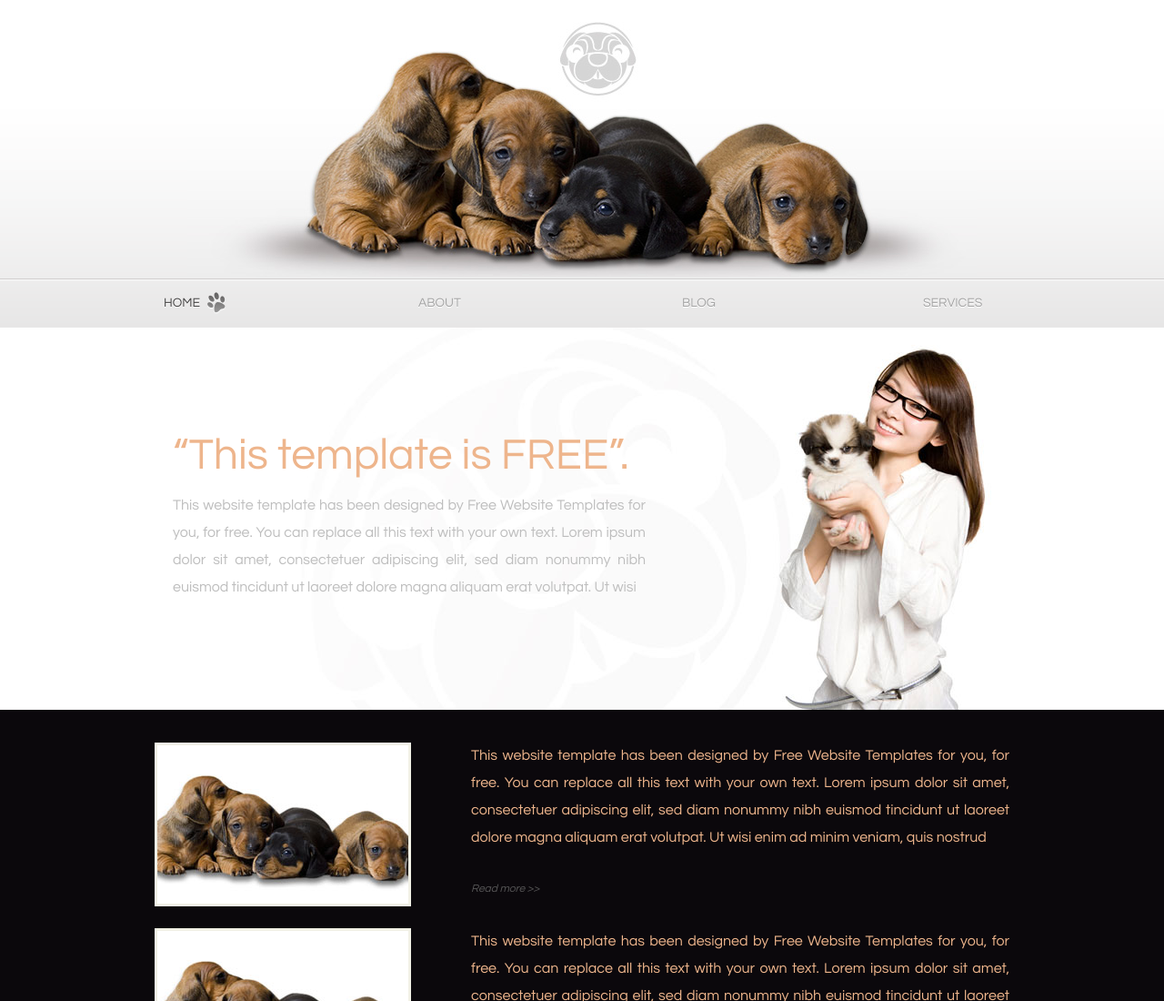
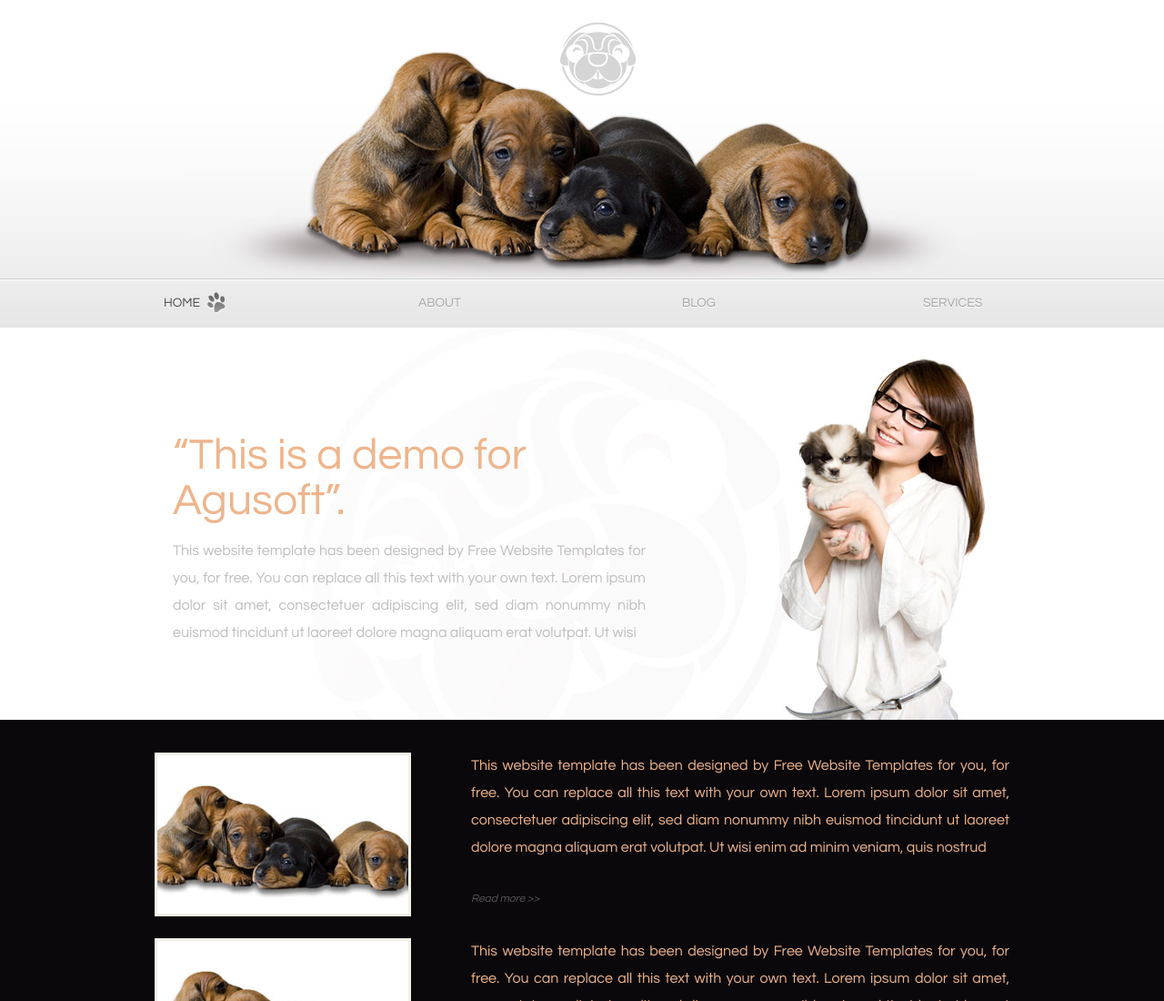
Before and after one commit to agusoft/git_demo, a plain HTML site: page index.html in a window 1280 px wide. Shown: the top 1100 px of the page at 91% size. Drawn offline with Linux system fonts and the light colour scheme.

Commit message:
Change Title

```diff
--- a/index.html
+++ b/index.html
@@ -31,7 +31,7 @@
 			<div>
 				<div>
 					<div>
-						<h1>&#8220;This template is FREE&#8221;.</h1>
+						<h1>&#8220;This is a demo for Agusoft&#8221;.</h1>
 						<p>
 							This website template has been designed by Free Website Templates for you, for free. You can replace all this text with your own text. Lorem ipsum dolor sit amet, consectetuer adipiscing elit, sed diam nonummy nibh euismod tincidunt ut laoreet dolore magna aliquam erat volutpat. Ut wisi
 						</p>
```
